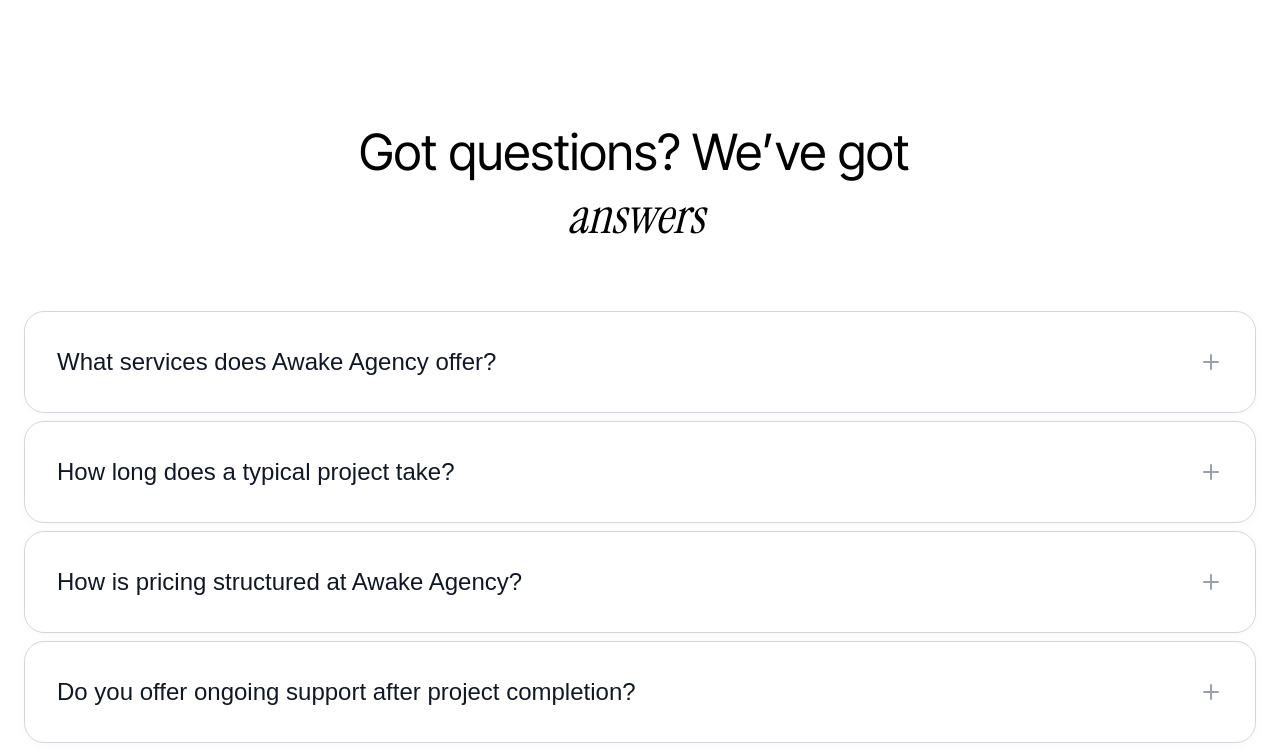
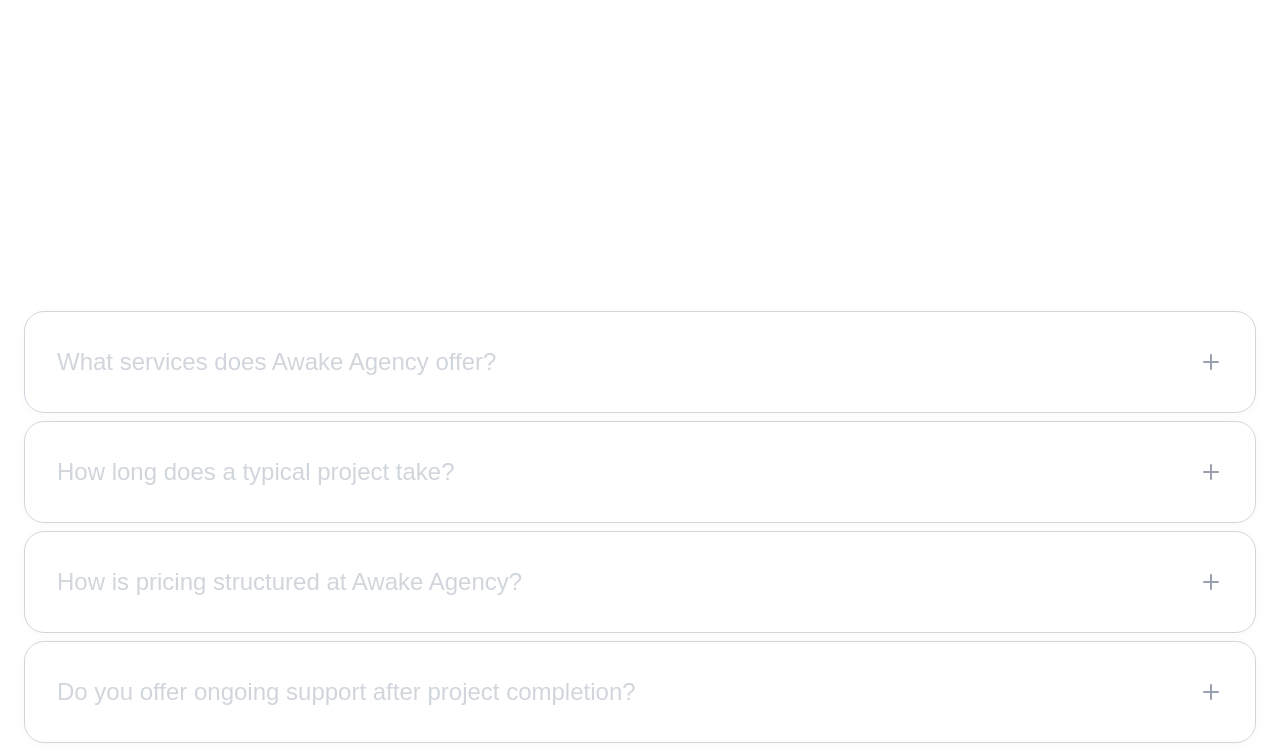
Before and after one commit to tulsishuka/p4, a Next.js app: page / in a window 1280 px wide. Shown: the part 6960-7709 px from the top of the page. Built offline with nearby package versions, Linux system fonts and the light colour scheme.

Commit message:
app/component/section/FAQSection.tsx

```diff
--- a/app/component/section/FAQSection.tsx
+++ b/app/component/section/FAQSection.tsx
@@ -37,6 +37,7 @@
 
   // Trigger animation
   useEffect(() => {
+    // eslint-disable-next-line react-hooks/set-state-in-effect
     setIsLoaded(true)
   }, [])
 
@@ -44,7 +45,7 @@
     <section className="py-24 px-6 w-full">
       {/* Heading */}
       <div className="flex flex-col items-center mb-16">
-        <h2 className="text-[40px] md:text-[50px] font-medium text-black text-center leading-tight max-w-2xl">
+        <h2 className="text-[40px] md:text-[50px] font-medium text-white text-center leading-tight max-w-2xl">
           <span className="font-inter-tight font-medium">
             {words.map((word, i) => (
               <span
@@ -92,7 +93,7 @@
               onClick={() => setOpenIndex(openIndex === index ? null : index)}
               className="w-full flex items-center justify-between p-8 text-left hover:bg-white transition-colors"
             >
-              <span className="text-[20px] md:text-[24px] font-medium text-gray-900 pr-8">
+              <span className="text-[20px] md:text-[24px] font-medium text-gray-300 pr-8">
                 {faq.question}
               </span>
               <div className={`transform transition-transform duration-300 ${openIndex === index ? 'rotate-45' : ''}`}>
```
